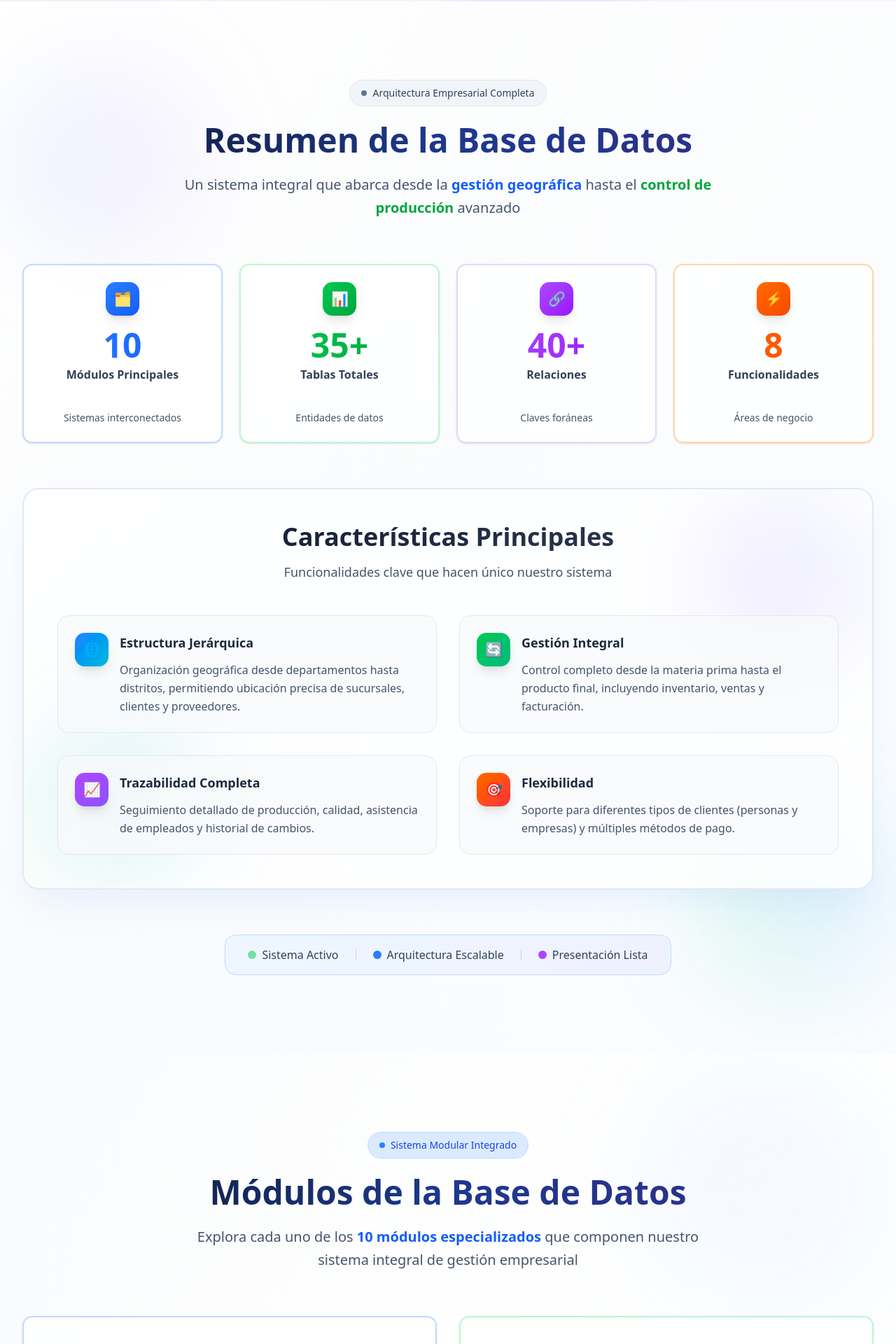
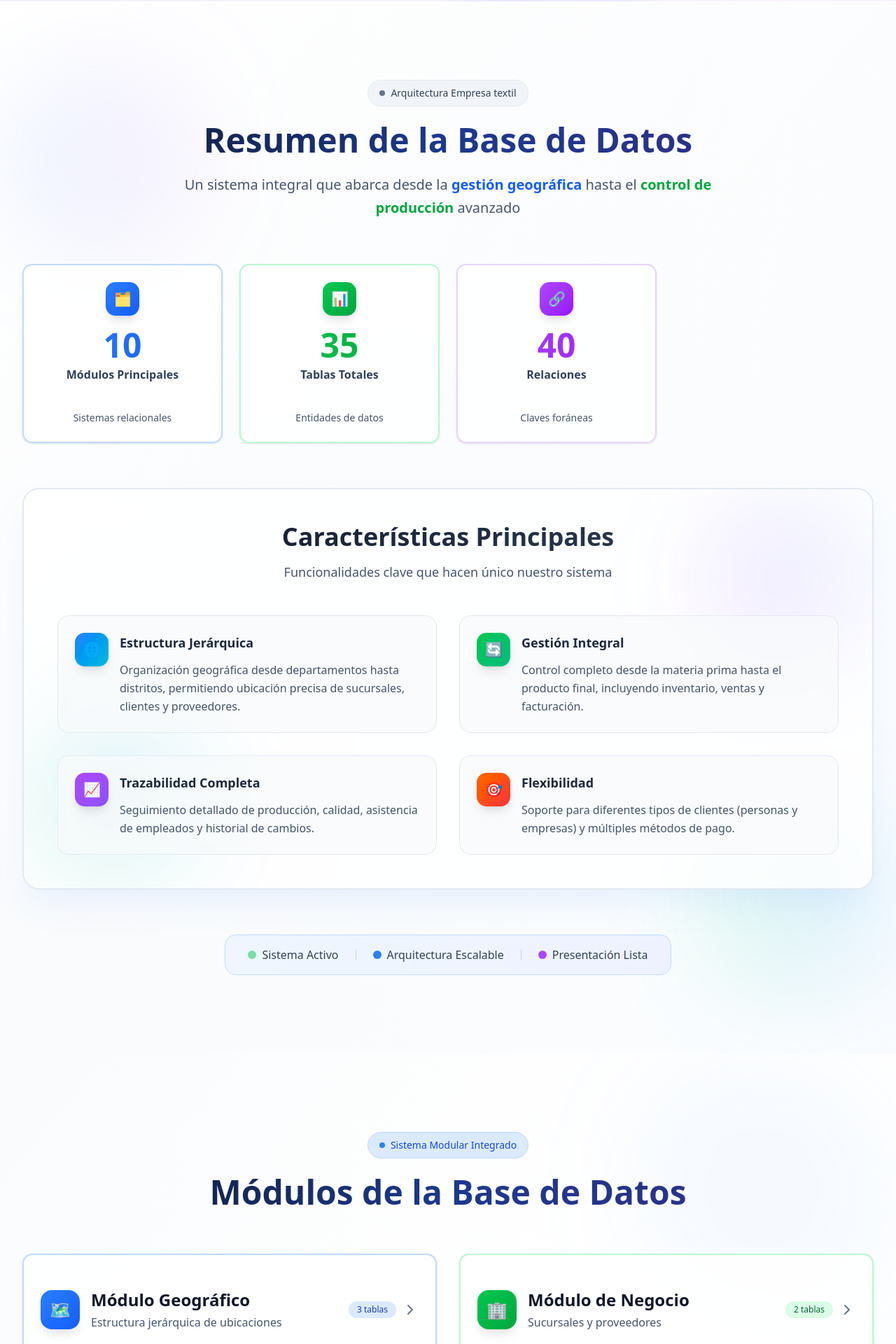
Before and after one commit to dubi2007/BASE-DE--DATOS, a Next.js app: page / in a window 1280 px wide. Shown: the part 780-2700 px from the top of the page at 70% size. Built offline with nearby package versions, Linux system fonts and the light colour scheme.

Commit message:
tercera subida

```diff
--- a/components/database-modules.tsx
+++ b/components/database-modules.tsx
@@ -179,9 +179,7 @@ export function DatabaseModules() {
           <h3 className="text-4xl lg:text-5xl font-bold bg-gradient-to-r from-slate-900 via-blue-900 to-indigo-900 dark:from-slate-100 dark:via-blue-100 dark:to-indigo-100 bg-clip-text text-transparent mb-6">
             Módulos de la Base de Datos
           </h3>
-          <p className="text-xl text-slate-600 dark:text-slate-300 max-w-3xl mx-auto leading-relaxed">
-            Explora cada uno de los <span className="font-semibold text-blue-600 dark:text-blue-400">10 módulos especializados</span> que componen nuestro sistema integral de gestión empresarial
-          </p>
+
         </div>
 
         <div className="grid grid-cols-1 lg:grid-cols-2 gap-8">
--- a/components/database-overview.tsx
+++ b/components/database-overview.tsx
@@ -5,7 +5,7 @@ export function DatabaseOverview() {
     {
       label: "Módulos Principales",
       value: "10",
-      description: "Sistemas interconectados",
+      description: "Sistemas relacionales",
       color: "from-blue-500 to-blue-600",
       bgColor: "bg-blue-50 dark:bg-blue-950/20",
       borderColor: "border-blue-200 dark:border-blue-800",
@@ -13,7 +13,7 @@ export function DatabaseOverview() {
     },
     {
       label: "Tablas Totales",
-      value: "35+",
+      value: "35",
       description: "Entidades de datos",
       color: "from-green-500 to-green-600",
       bgColor: "bg-green-50 dark:bg-green-950/20",
@@ -22,22 +22,14 @@ export function DatabaseOverview() {
     },
     {
       label: "Relaciones",
-      value: "40+",
+      value: "40",
       description: "Claves foráneas",
       color: "from-purple-500 to-purple-600",
       bgColor: "bg-purple-50 dark:bg-purple-950/20",
       borderColor: "border-purple-200 dark:border-purple-800",
       icon: "🔗"
     },
-    {
-      label: "Funcionalidades",
-      value: "8",
-      description: "Áreas de negocio",
-      color: "from-orange-500 to-orange-600",
-      bgColor: "bg-orange-50 dark:bg-orange-950/20",
-      borderColor: "border-orange-200 dark:border-orange-800",
-      icon: "⚡"
-    },
+
   ]
 
   const features = [
@@ -79,7 +71,7 @@ export function DatabaseOverview() {
         <div className="text-center mb-16">
           <div className="inline-flex items-center space-x-2 px-4 py-2 bg-slate-100 dark:bg-slate-800 text-slate-700 dark:text-slate-300 rounded-full text-sm font-medium mb-6 border border-slate-200 dark:border-slate-700">
             <span className="w-2 h-2 bg-slate-500 rounded-full"></span>
-            <span>Arquitectura Empresarial Completa</span>
+            <span>Arquitectura Empresa textil</span>
           </div>
           <h3 className="text-4xl lg:text-5xl font-bold bg-gradient-to-r from-slate-900 via-blue-900 to-indigo-900 dark:from-slate-100 dark:via-blue-100 dark:to-indigo-100 bg-clip-text text-transparent mb-6">
             Resumen de la Base de Datos
```
